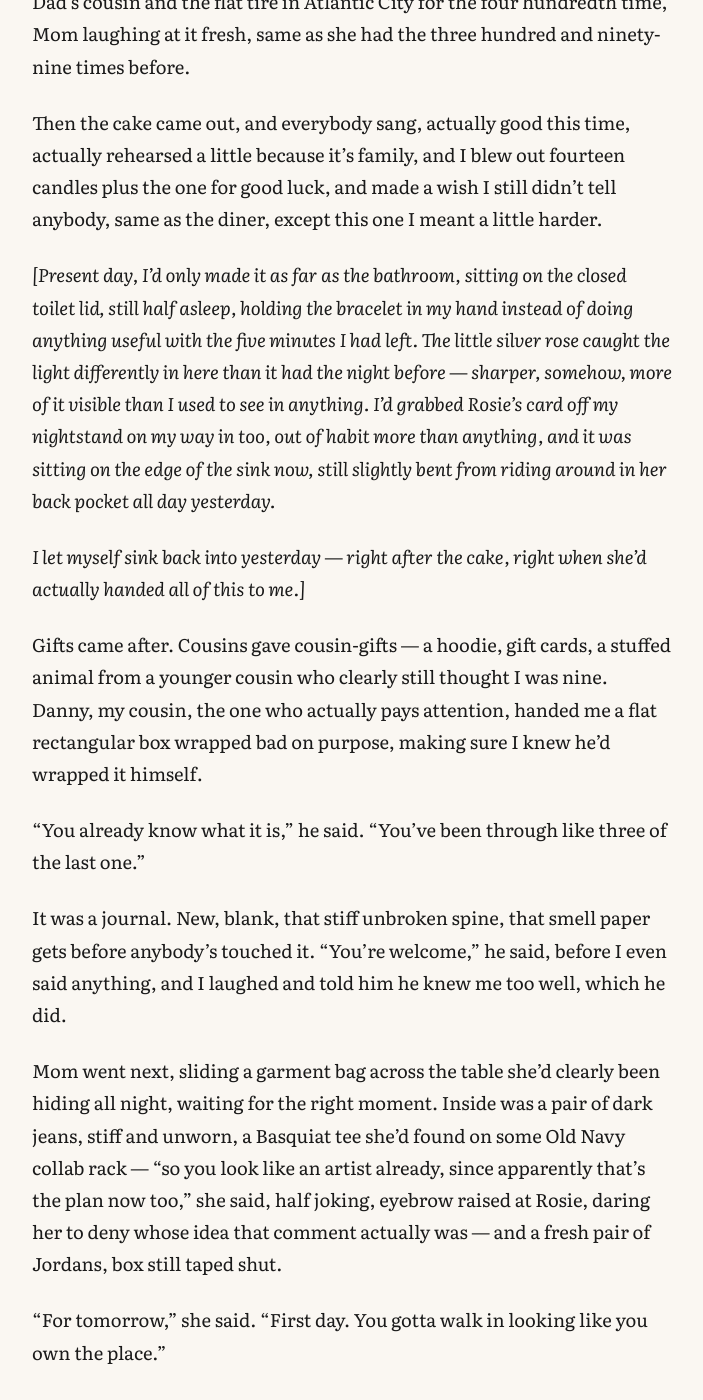
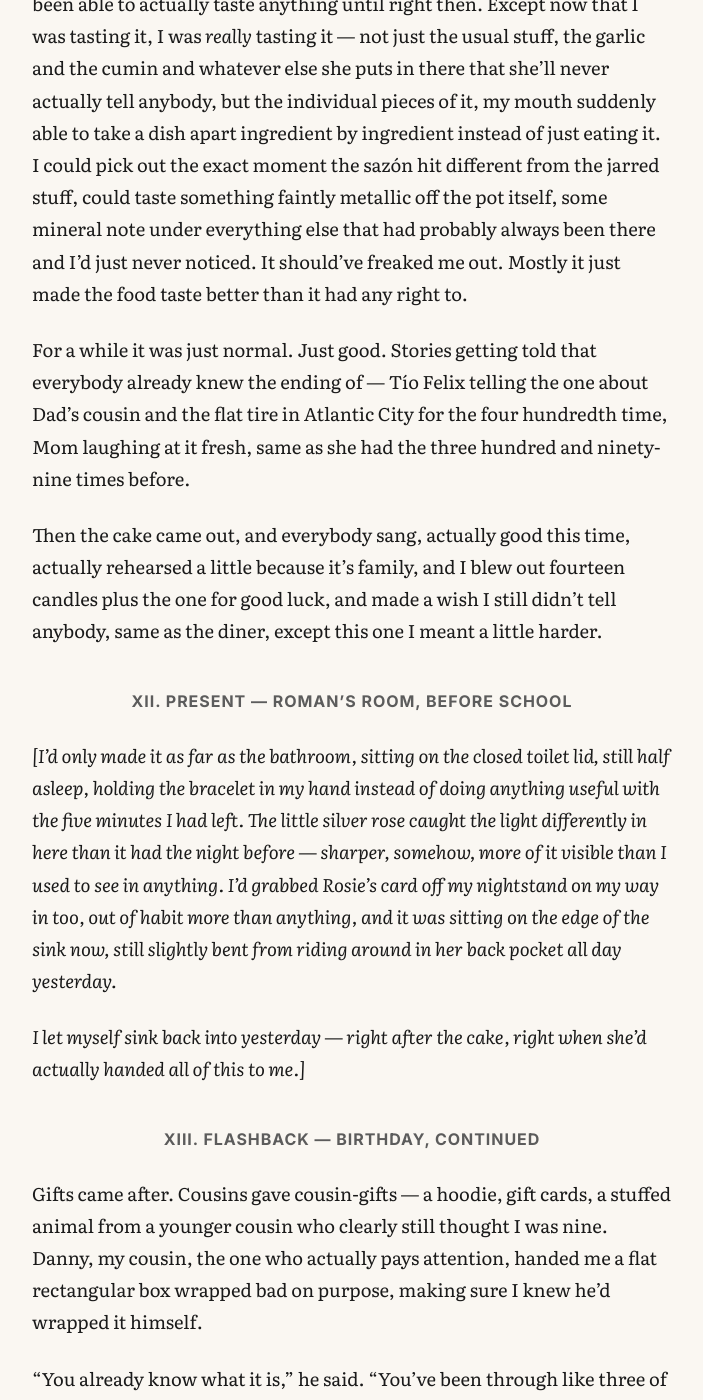
Before and after one commit to rayarcadio/reading-room, a Jekyll site: the page built from _stories/gunhead-01.md, in a window 1280 px wide and 1400 px high, scrolled down 21409 px. Shown: the whole window, without its empty margins (288-991 px from the left). Built offline with Jekyll 4.4.1, drawn with Linux system fonts in a browser that asks for light colours; some of the changed text lies outside the part shown.

Commit message:
Sync GUNHEAD-v10.md to reading room

```diff
--- a/_stories/gunhead-01.md
+++ b/_stories/gunhead-01.md
@@ -169,6 +169,8 @@ That's just how I am, I guess. Slow to jump anywhere. Careful, my mom calls it
 
 I didn't say anything — just *Mr. Meli*, and the two coins, and the not-picking.
 
+## IV. Present — Roman's Room, Before School
+
 *[I let the pencil go loose in my hand — not really drawing anything anymore, just tracing shapes that didn't mean nothing yet. Took a breath, a real one, all the way down, let it back out slow.*
 
 *I don't think about it enough, ngl — how much of my life just runs on love that happens to come in women. Mom, up before the sun, burning her hands for me on stuff she can't even really afford most weeks. Rosie, half asleep and still finding the exact right thing to say before I even know I need it. Even yesterday — that whole diner thing, corny as it was. Rosie's arm basically wrapped around me before she even knew what she was protecting me from.*
@@ -178,6 +180,8 @@ I didn't say anything — just *Mr. Meli*, and the two coins, and the not-pickin
 *I don't know why that hit different right then, laying there. Maybe 'cause for the first time I had something I literally couldn't hand off to any of them. Something none of that love could reach into and fix.*
 
 *I looked back down at the pencil, still loose between my fingers, and noticed the wood grain running along the shaft of it — not just noticed, but really saw it, every ring and fiber distinct, more photograph than tree at this range. Same with the paper under it, the tooth of it, thousands of tiny fibers catching the graphite instead of just looking smooth from a normal distance. I didn't know what that was about either, and let myself sink back into yesterday, back before any of it started — or before I'd noticed it starting, anyway.]*
+
+## V. Flashback — Birthday, Continued
 
 By eleven we were back at the apartment, and Mom wasted no time turning us into an errand crew. "Sazón, soda, chips, ice, cups, plates, napkins, ice cream," she said, folding five twenties into Rosie's hand. "A hundred, that should cover it. Write it down so you don't forget nothing. Fortieth Street bodega, not Broadway."
 
@@ -243,7 +247,9 @@ Rosie reappeared at my elbow, finally holding actual cash. "What'd I miss?"
 
 It just didn't seem worth saying out loud.
 
-*[Present day, still in bed, still sketching, I heard Rosie's footsteps coming down the hall before I even heard her voice — quick, purposeful, the specific pace of somebody with a plan.*
+## VI. Present — Roman's Room, Before School
+
+*[Still in bed, still sketching, I heard Rosie's footsteps coming down the hall before I even heard her voice — quick, purposeful, the specific pace of somebody with a plan.*
 
 *"USING THE BATHROOM!!" she yelled through my door, not asking, informing, already past it by the time the last word landed.*
 
@@ -271,7 +279,9 @@ Where was she. What lunch did she even have today. Was she somewhere safe, crouc
 
 *Oh God, no. Please let her be okay.*
 
-*[Present day, my bedroom, early — "Why am I feeling like this," I said out loud, to nobody, staring at the ceiling. I hadn't drank anything weird. Wasn't bit by a radioactive spider or whatever. Seriously, what the hell.*
+## VIII. Present — Roman's Room, Before School
+
+*[My bedroom, early — "Why am I feeling like this," I said out loud, to nobody, staring at the ceiling. I hadn't drank anything weird. Wasn't bit by a radioactive spider or whatever. Seriously, what the hell.*
 
 *And seriously — what the hell was that finger thing yesterday. Andrew didn't notice, too deep in the game to notice his own hands most days. But Jude. Jude I wasn't so sure about. He'd gone quiet after, quieter than usual even for him, and he'd left kind of early, and he hadn't really looked at me right the rest of the night. Could've been nothing. Probably was nothing.*
 
@@ -279,7 +289,7 @@ Where was she. What lunch did she even have today. Was she somewhere safe, crouc
 
 *I let it sit there, unresolved, and went back to yesterday anyway — because yesterday had plenty of questions too, the shelf, the finger, all of it, I wasn't pretending otherwise. It just came wrapped in a whole day of good stuff around it, cake and Rosie and the diner, enough padding that the questions hadn't found a way to actually hurt yet. Today didn't have any padding on it at all.]*
 
----
+## IX. Flashback — Birthday, Continued
 
 By the time we got back with the bags, the apartment already smelled different — Pine-Sol and something sweet underneath it, candle wax maybe, and Mom had music going low from the kitchen speaker, old stuff, the kind she plays when she's cooking and thinks nobody's really listening. The banner was up. The balloons were up. She didn't even let us react to it for more than a second before she was already directing traffic — ice in the cooler, sodas in the fridge, chips in the bowl, not the bag, Romy, we're not animals.
 
@@ -321,13 +331,17 @@ I splashed water on my face. Looked at myself in the mirror longer than I needed
 
 I went back and finished the match. Died almost immediately, actually, because I couldn't stop looking at my own hand instead of the screen.
 
-*[Present day, my bed, I held my finger up in front of my face and just stared at it, willing it to happen again, on purpose this time, wanting hard enough to summon it, treating it as some muscle I could flex if I just found the right angle. I squeezed my eyes half shut, concentrated until my head actually started to hurt a little, imagined that same hot-cold pull from yesterday.*
+## X. Present — Roman's Room, Before School
+
+*[My bed, I held my finger up in front of my face and just stared at it, willing it to happen again, on purpose this time, wanting hard enough to summon it, treating it as some muscle I could flex if I just found the right angle. I squeezed my eyes half shut, concentrated until my head actually started to hurt a little, imagined that same hot-cold pull from yesterday.*
 
 *Nothing. Just a finger. Just skin and knuckle and the callus.*
 
 *Figures,* I thought. *Works when I don't want it to. Won't work when I do.*
 
 *I let my hand drop back onto the blanket and went back to yesterday, because at least yesterday already happened, and I already knew how to survive it.]*
+
+## XI. Flashback — Birthday, Continued
 
 Dinner started around five, once the actual family started rolling in — Tío Felix first, holding the cake box flat with both hands, moving it with the care you'd give something that could actually go off, then a wave of cousins, then Titi Carmen with her famous flan that nobody asked for but everybody eats. The apartment got as loud as it only gets a few times a year, everybody talking over everybody, three conversations happening in the same six feet of space.
 
@@ -337,9 +351,13 @@ For a while it was just normal. Just good. Stories getting told that everybody a
 
 Then the cake came out, and everybody sang, actually good this time, actually rehearsed a little because it's family, and I blew out fourteen candles plus the one for good luck, and made a wish I still didn't tell anybody, same as the diner, except this one I meant a little harder.
 
-*[Present day, I'd only made it as far as the bathroom, sitting on the closed toilet lid, still half asleep, holding the bracelet in my hand instead of doing anything useful with the five minutes I had left. The little silver rose caught the light differently in here than it had the night before — sharper, somehow, more of it visible than I used to see in anything. I'd grabbed Rosie's card off my nightstand on my way in too, out of habit more than anything, and it was sitting on the edge of the sink now, still slightly bent from riding around in her back pocket all day yesterday.*
+## XII. Present — Roman's Room, Before School
+
+*[I'd only made it as far as the bathroom, sitting on the closed toilet lid, still half asleep, holding the bracelet in my hand instead of doing anything useful with the five minutes I had left. The little silver rose caught the light differently in here than it had the night before — sharper, somehow, more of it visible than I used to see in anything. I'd grabbed Rosie's card off my nightstand on my way in too, out of habit more than anything, and it was sitting on the edge of the sink now, still slightly bent from riding around in her back pocket all day yesterday.*
 
 *I let myself sink back into yesterday — right after the cake, right when she'd actually handed all of this to me.]*
+
+## XIII. Flashback — Birthday, Continued
 
 Gifts came after. Cousins gave cousin-gifts — a hoodie, gift cards, a stuffed animal from a younger cousin who clearly still thought I was nine. Danny, my cousin, the one who actually pays attention, handed me a flat rectangular box wrapped bad on purpose, making sure I knew he'd wrapped it himself.
 
@@ -377,7 +395,9 @@ I didn't tell her. Didn't tell anybody.
 
 Just added it to the pocket. Heaviest stone yet.
 
-*[Present day, I finally got up off the toilet and got moving for real, and everything felt loud in a way mornings don't usually feel loud. The water hitting the sink sounded almost musical, every drop distinct instead of just a blur of running water. I could smell the mint of the toothpaste before I even opened the cap, sharp and clean, cutting through everything else — the fabric softener smell still clinging to the towel, the faint trace of Mom's perfume from somewhere down the hall, layered under the coffee she'd already started.*
+## XIV. Present — Roman's Room, Before School
+
+*[I finally got up off the toilet and got moving for real, and everything felt loud in a way mornings don't usually feel loud. The water hitting the sink sounded almost musical, every drop distinct instead of just a blur of running water. I could smell the mint of the toothpaste before I even opened the cap, sharp and clean, cutting through everything else — the fabric softener smell still clinging to the towel, the faint trace of Mom's perfume from somewhere down the hall, layered under the coffee she'd already started.*
 
 *I brushed my teeth slower than I needed to, just noticing it. The bristles against my gums, the exact texture of it, more detail than brushing my teeth had ever had before in my entire life.*
 
```
Also changed, not shown: other parts of _stories/gunhead-01.md (+6 -4 lines).
